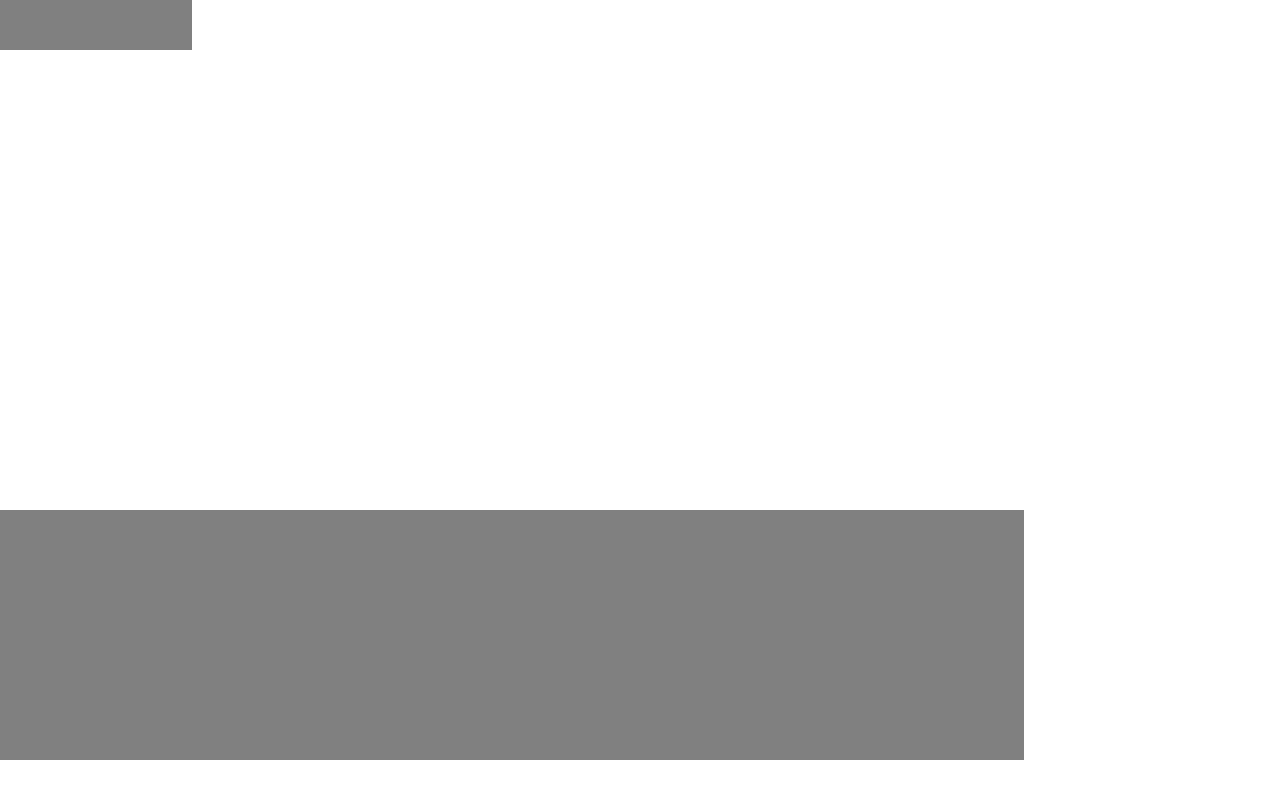
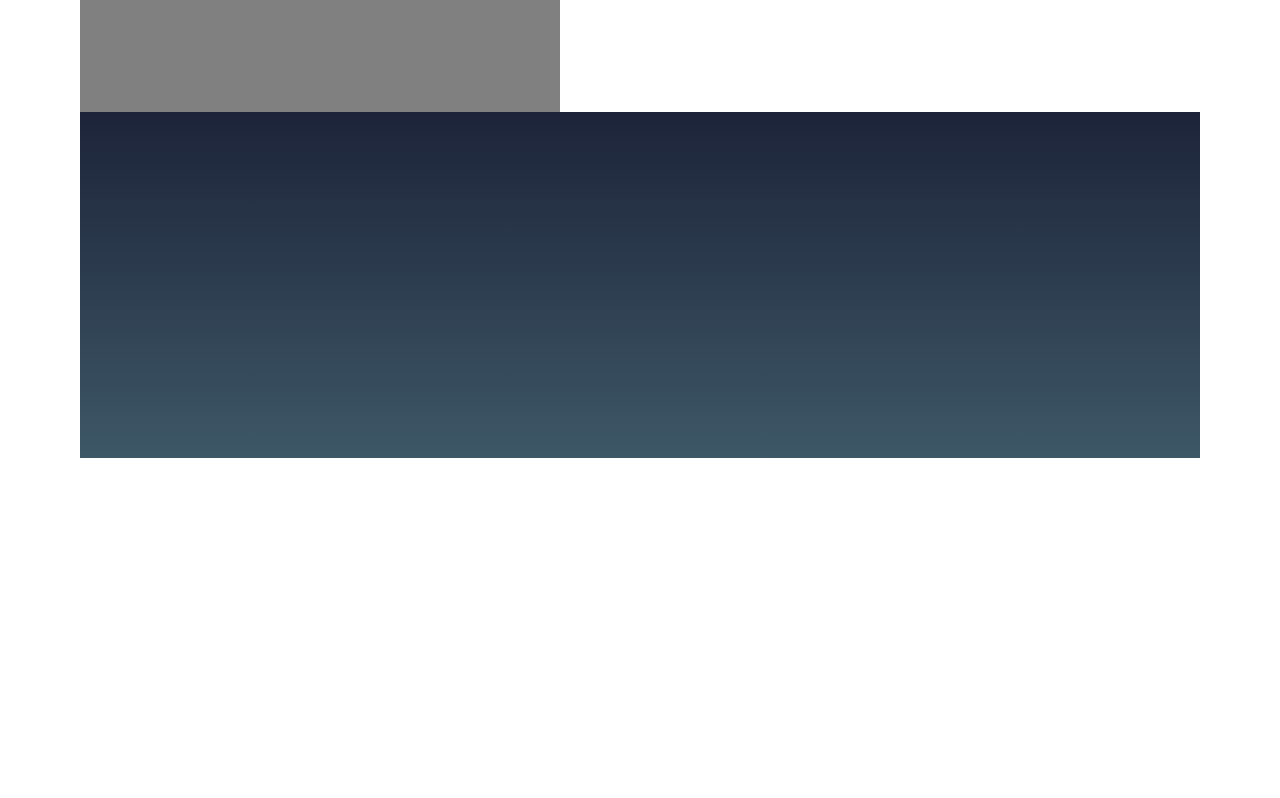
Before and after one commit to Xy-GAV/4-P-Unit-4-Project, a plain HTML site: page index.html in a window 1280 px wide. Drawn offline with nearby package versions, Linux system fonts and the light colour scheme.

Commit message:
Styled the text boxes

```diff
--- a/index.html
+++ b/index.html
@@ -15,6 +15,10 @@ Select ONE Additional Feature to Add
 
 <html>
     <head>
+        <link rel="preconnect" href="https://fonts.googleapis.com">
+        <link rel="preconnect" href="https://fonts.gstatic.com" crossorigin>
+        <link href="https://fonts.googleapis.com/css2?family=Alegreya+Sans:ital,wght@0,300;0,400;0,500;0,700;1,300;1,400;1,500;1,700&family=Julius+Sans+One&display=swap" rel="stylesheet">
+
         <link rel="stylesheet" href="style.css">
         <script src="https://cdnjs.cloudflare.com/ajax/libs/processing.js/1.6.6/processing.min.js"></script>
         <script src="https://code.jquery.com/jquery-4.0.0.js"></script>
--- a/style.css
+++ b/style.css
@@ -14,27 +14,31 @@ body{
 }
 
 #textBox{
-
-    background-color: gray;
+    font-family: "Alegreya Sans", sans-serif;
+    font-weight: 400;
+    color: white;
+    padding: 3rem;
+    font-size: 2rem;
+    background: #040c24;
+    background: linear-gradient(180deg,rgba(4, 12, 36, 0.9) 0%, rgba(3, 37, 56, 0.77) 100%);
     width: 80vw;
     height:40vh;
     min-height: 150px;
     max-height: 250px;
 }
 
-#textBox{
-    bottom: 5%;
-    position: fixed;
-}
-
 #nameTag{
+    font-family: "Julius Sans One", sans-serif;
+    font-size: 3rem;
     background-color: gray;
-    width: 15vw;
-    height:5vh;
-    min-height: 50px;
-    max-height: 100px;
+    width: 30rem;
+    height:7rem;
 }
 
 #tbContainer{
-
+    margin: auto;
+    width: fit-content;
+    height: auto;
+    flex-direction:column-reverse;
+    display: flex;
 }
```
